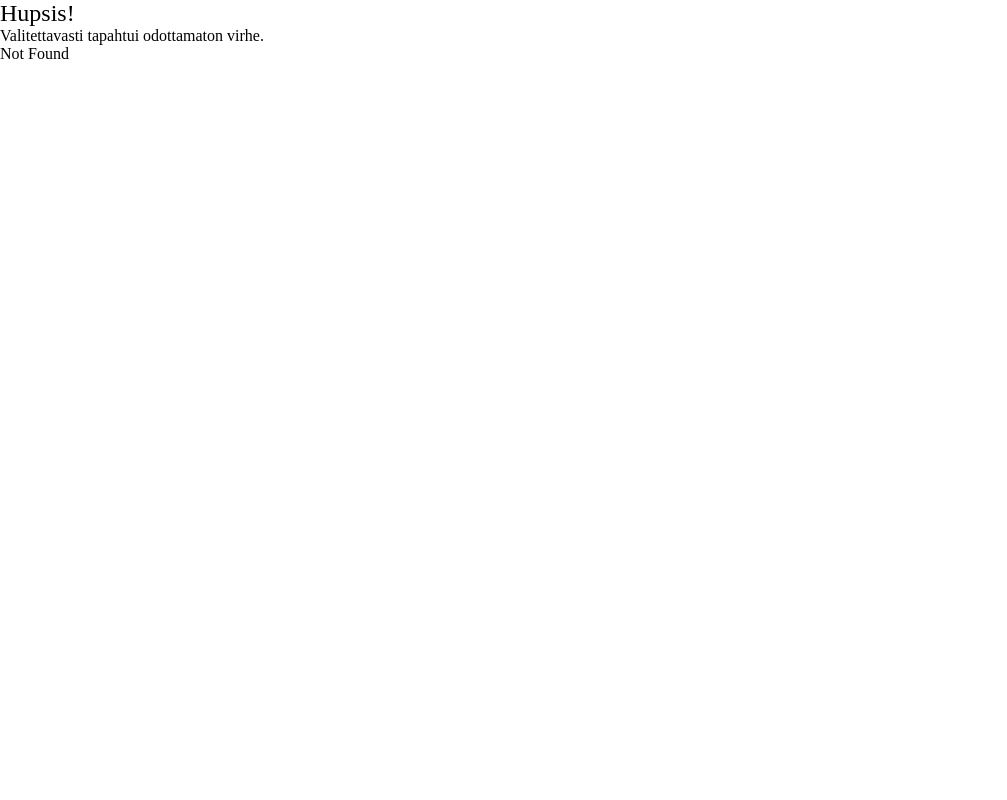
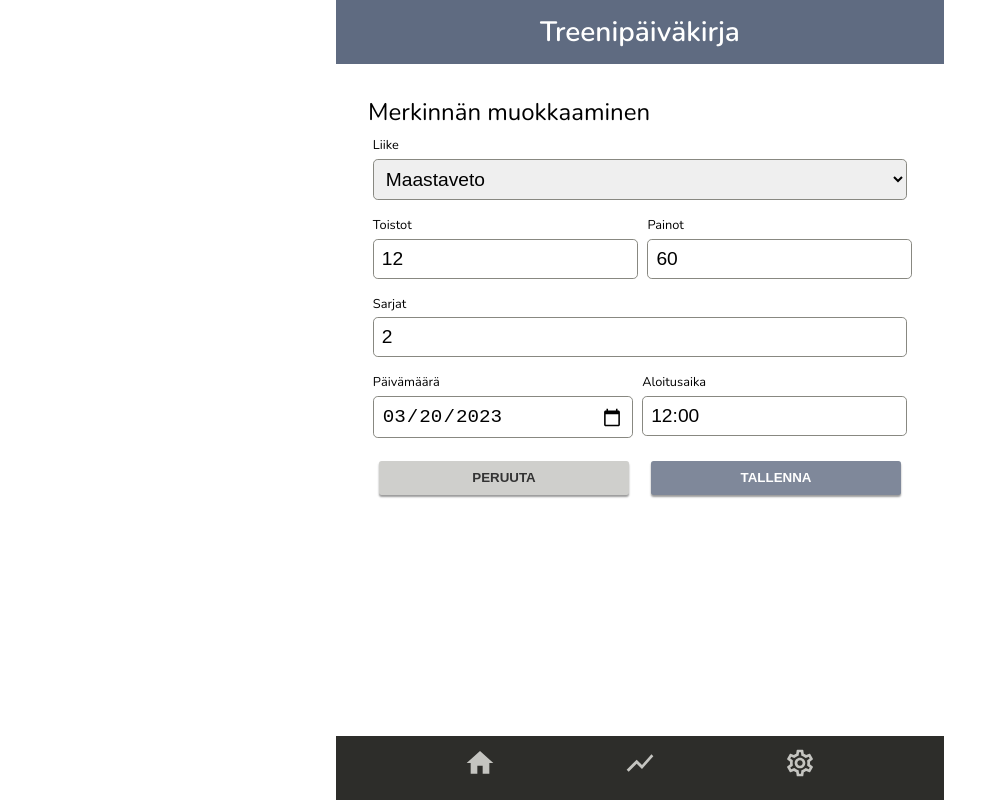
Before and after one commit to Juliamanda/treenipaivakirja, a React (Vite) app: page /edit/1 in a window 1280 px wide. Before the commit this address had no page. Shown: the whole page, without its empty margins (0-1007 px from the left). Built offline with nearby package versions, Linux system fonts and the light colour scheme.

Commit message:
Lisää EditItem-komponentin, reitityksen ja tietojen välityksen

```diff
--- a/src/components/AppRouter/AppRouter.jsx
+++ b/src/components/AppRouter/AppRouter.jsx
@@ -1,5 +1,6 @@
 import AddItem from '../AddItem'
 import { createBrowserRouter, RouterProvider } from 'react-router-dom'
+import EditItem from '../EditItem'
 import ErrorPage from '../ErrorPage'
 import Items from '../Items'
 import Root from '../Root'
@@ -19,6 +20,16 @@ function AppRouter(props) {
         { path: "stats", element: <Stats /> },
         { path: "settings", element: <Settings /> },
         { path: "add", element: <AddItem onItemSubmit={props.onItemSubmit} /> },
+        { path: "edit/:id",
+        element: <EditItem onItemSubmit={props.onItemSubmit} />,
+        loader: ({params}) => {
+          const item = props.data.filter(item => item.id === params.id).shift()
+          if (item) {
+            return { item }
+          } else {
+            throw new Response("Not Found", { status: 404 })
+          }
+        } }
       ]
     }
   ])
--- /dev/null
+++ b/src/components/EditItem/EditItem.jsx
@@ -0,0 +1,17 @@
+import styles from './EditItem.module.scss'
+import ItemForm from '../ItemForm/ItemForm'
+import { useLoaderData } from 'react-router-dom'
+
+function EditItem(props) {
+    const data = useLoaderData()
+
+  return (
+    <div className={styles.edititem}>
+      <h2>Merkinnän muokkaaminen</h2>
+      <ItemForm onItemSubmit={props.onItemSubmit} formData={data.item} />
+    </div>
+  )
+
+}
+
+export default EditItem
--- /dev/null
+++ b/src/components/EditItem/EditItem.module.scss
@@ -0,0 +1,5 @@
+@import '../../assets/styles/_config.scss';
+
+.edititem {
+  padding: $container-padding;
+}
--- /dev/null
+++ b/src/components/EditItem/index.js
@@ -0,0 +1 @@
+export { default } from './EditItem.jsx'
--- a/src/components/ItemForm/ItemForm.jsx
+++ b/src/components/ItemForm/ItemForm.jsx
@@ -9,12 +9,12 @@ function ItemForm(props) {
   const submit = () => {
     let storedValues = Object.assign({}, values)
     storedValues.amount = parseFloat(storedValues.amount)
-    storedValues.id = crypto.randomUUID()
+    storedValues.id = storedValues.id ? storedValues.id : crypto.randomUUID()
     props.onItemSubmit(storedValues)
     navigate(-1)
   }
 
-  const initialState = {
+  const initialState = props.formData ? props.formData : {
     type: "",
     repeat: "",
     weight: "",
@@ -22,6 +22,7 @@ function ItemForm(props) {
     date: "",
     time: ""
   }
+
   const {values, handleChange, handleSubmit } = useForm(submit, initialState, false)
 
   const handleCancel = () => {
@@ -74,7 +75,7 @@ function ItemForm(props) {
               <Button onClick={handleCancel}>PERUUTA</Button>
             </div>
             <div>
-              <Button primary type='submit'>LISÄÄ</Button>
+              <Button primary type='submit'>{ props.formData ? "TALLENNA" : "LISÄÄ" }</Button>
             </div>
           </div>
         </div>
```
